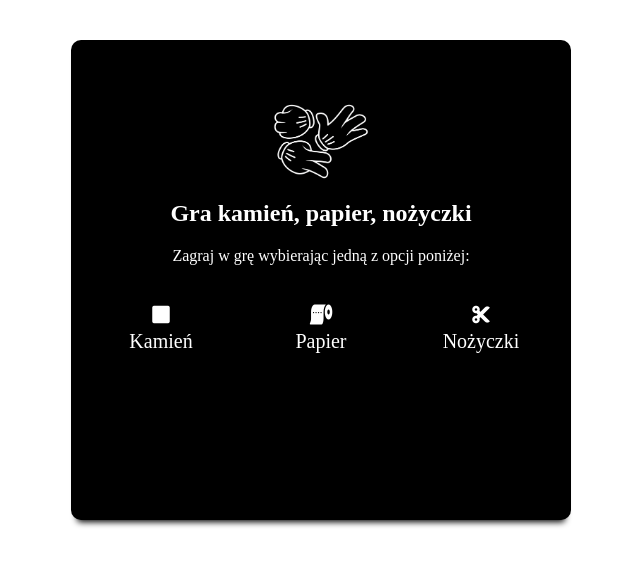
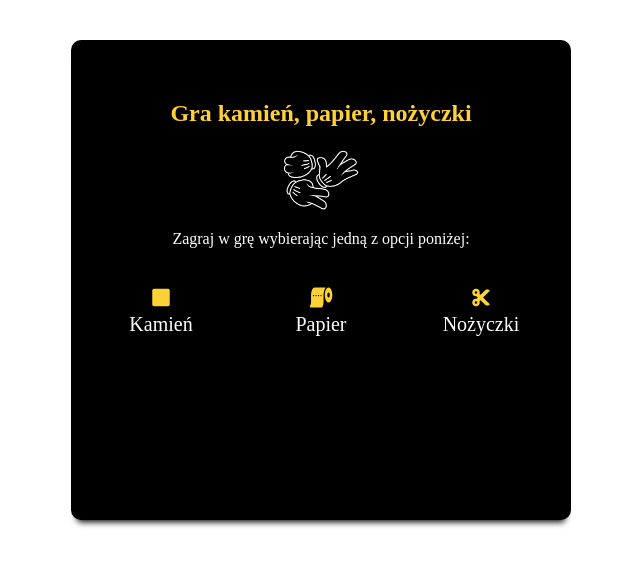
Before and after one commit to androszr/javascript-prework, a website: page index.html in a window 1280 px wide. Shown: the whole page, without its empty margins (319-959 px from the left). Drawn offline with Linux system fonts and the light colour scheme.

Commit message:
Add main color to headings and icons

```diff
--- a/index.html
+++ b/index.html
@@ -12,12 +12,13 @@
     <section class="game">
         <div class="container">
             <div class="splash">
+
                 <div class="splash-header">
+                    <h1>Gra kamień, papier, nożyczki</h1>
                    <img id="img-header" src="images/background-3.png" alt="background image"/>
                 </div>
                 <div class="splash-content">
                     <div id="buttons">
-                        <h1>Gra kamień, papier, nożyczki</h1>
                         <p>Zagraj w grę wybierając jedną z opcji poniżej:</p>
                         <div class="row">
                             <div class="col-4"><a href="#" class="play-button" id="stone"><i class="fas fa-stop"></i>Kamień</a></div>
--- a/sass/style.scss
+++ b/sass/style.scss
@@ -23,6 +23,12 @@ section {
         margin: 40px 0 40px;
 
 }
+
+h1 {
+    margin-bottom: 20px;
+    color: $color-one;
+}
+
 .splash {
     max-width: 500px;
     margin: 0 auto;
@@ -43,10 +49,8 @@ section {
             border-radius: 0px;
         }
 
-
     .splash-header {
-        margin: 0 auto;
-        margin-top: 50px;
+        margin: 50px auto;
         width: 90%;
         height: 10vh;
         position: relative;
@@ -54,7 +58,7 @@ section {
             display: block;
             margin-left: auto;
             margin-right: auto;
-            max-height: 100%;
+            max-height: 80%;
             max-width: 100%;
         }
     }
@@ -62,10 +66,6 @@ section {
         margin-top: 20px;
         p {
             margin-bottom: 10px;
-        }
-
-        h1 {
-            margin-bottom: 20px;
         }
         #buttons {
             text-align: center;
@@ -80,6 +80,7 @@ section {
                 i {
                     display: block;
                     margin-bottom: 5px;
+                    color: $color-one;
                 }
             }
             .row {
@@ -96,6 +97,7 @@ section {
                     margin-bottom: 10px;
                     display: block;
                     transition: transform .8s ease-in-out;
+                    color: $color-one;
                     &:hover {
                         transform: rotate(360deg);
                     }
```
Also changed, not shown: css/style.css, 1 other file.
